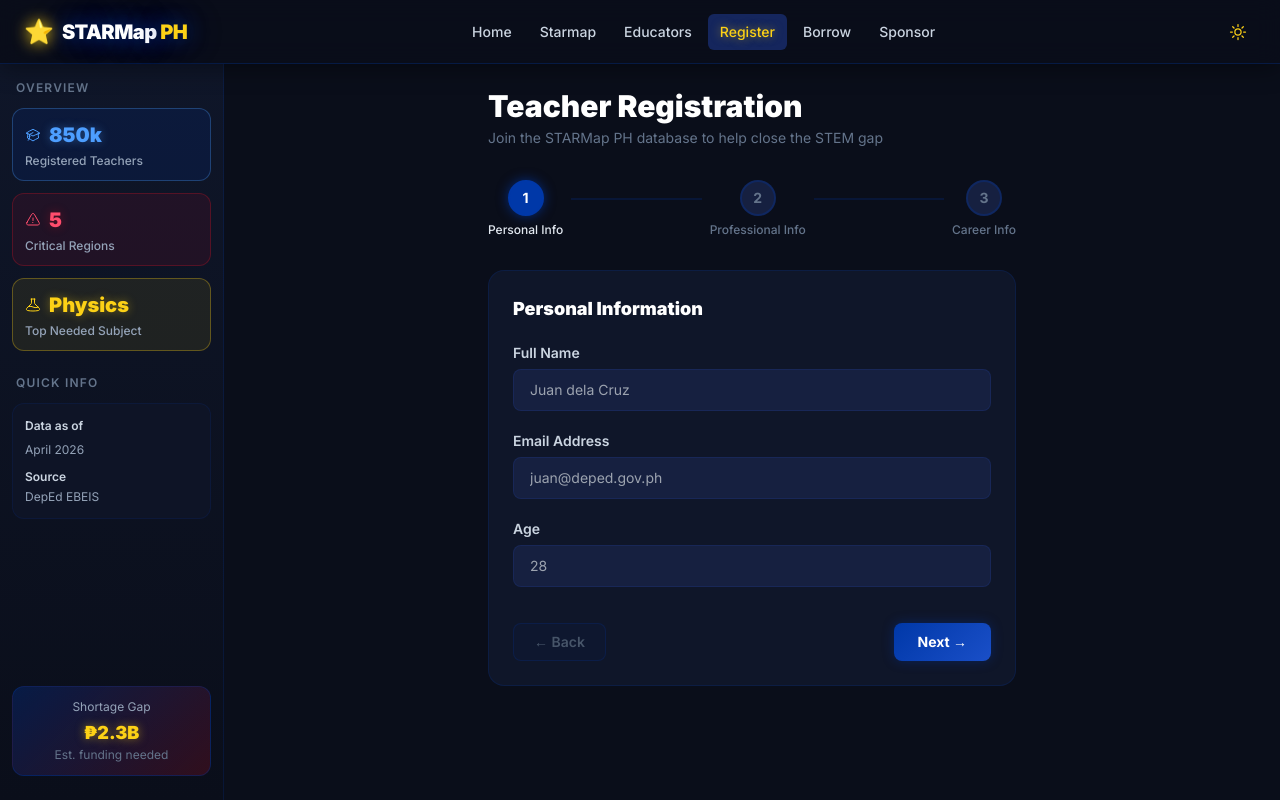
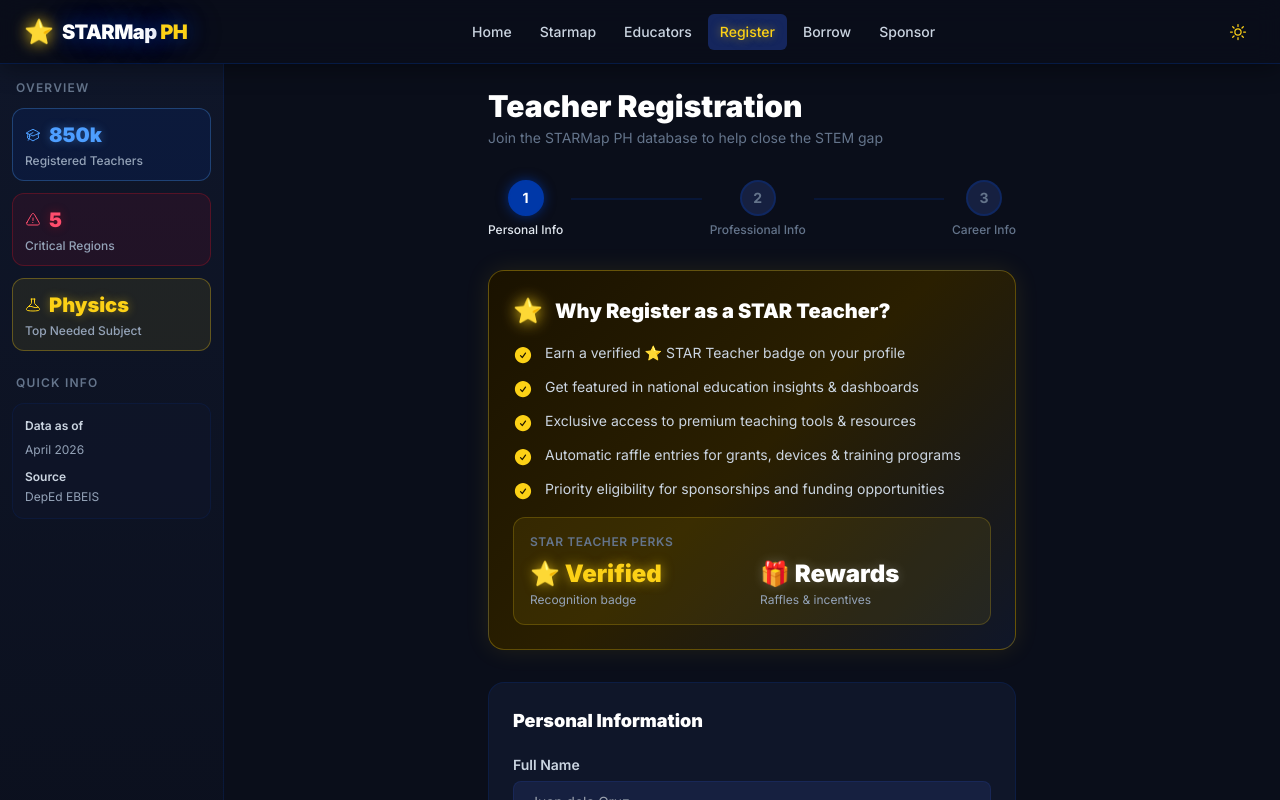
Before and after one commit to OniChuiZakuto/Starmap-Website, a React (Vite) app in the folder Dekdek-Demo-master/: page /register in a window 1280 px wide. Shown: the top 800 px of the page. Built offline with nearby package versions, Linux system fonts and the light colour scheme; what @turf/boolean-point-in-polygon would draw is missing.

Commit message:
Update Register.jsx
Added Incentives to teachers to increase rate of registration

```diff
--- a/Dekdek-Demo-master/src/pages/Register.jsx
+++ b/Dekdek-Demo-master/src/pages/Register.jsx
@@ -147,6 +147,62 @@ export default function Register() {
       <p className="text-slate-500 text-sm mb-8">Join the STARMap PH database to help close the STEM gap</p>
 
       <StepIndicator current={step} />
+
+      {/* Incentives Section */}
+<div
+  className="mb-8 p-6 rounded-2xl"
+  style={{
+    background: 'linear-gradient(135deg, #1a1200 0%, #2a1f00 50%, #0f1629 100%)',
+    border: '1px solid rgba(252,209,22,0.3)',
+    boxShadow: '0 0 24px rgba(252,209,22,0.1)',
+  }}
+>
+  <div className="flex items-center gap-3 mb-4">
+    <span className="text-2xl" style={{ filter: 'drop-shadow(0 0 8px #FCD116)' }}>⭐</span>
+    <h2 className="text-xl font-black text-white">Why Register as a STAR Teacher?</h2>
+  </div>
+
+  <div className="space-y-3 mb-4">
+    {[
+      'Earn a verified ⭐ STAR Teacher badge on your profile',
+      'Get featured in national education insights & dashboards',
+      'Exclusive access to premium teaching tools & resources',
+      'Automatic raffle entries for grants, devices & training programs',
+      'Priority eligibility for sponsorships and funding opportunities',
+    ].map((b, i) => (
+      <div key={i} className="flex items-start gap-3">
+        <CheckCircleIcon className="w-5 h-5 shrink-0 mt-0.5" style={{ color: '#FCD116' }} />
+        <p className="text-sm text-slate-300">{b}</p>
+      </div>
+    ))}
+  </div>
+
+  <div
+    className="p-4 rounded-xl mt-2"
+    style={{
+      background: 'rgba(252,209,22,0.08)',
+      border: '1px solid rgba(252,209,22,0.2)',
+    }}
+  >
+    <p className="text-xs text-slate-500 uppercase tracking-wider font-semibold mb-2">
+      STAR Teacher Perks
+    </p>
+    <div className="grid grid-cols-2 gap-4">
+      <div>
+        <p className="text-2xl font-black" style={{ color: '#FCD116', textShadow: '0 0 12px rgba(252,209,22,0.6)' }}>
+          ⭐ Verified
+        </p>
+        <p className="text-xs text-slate-400 mt-0.5">Recognition badge</p>
+      </div>
+      <div>
+        <p className="text-2xl font-black text-white" style={{ textShadow: '0 0 12px rgba(255,255,255,0.2)' }}>
+          🎁 Rewards
+        </p>
+        <p className="text-xs text-slate-400 mt-0.5">Raffles & incentives</p>
+      </div>
+    </div>
+  </div>
+</div>
 
       <div
         className="p-6 rounded-2xl space-y-5"
```
